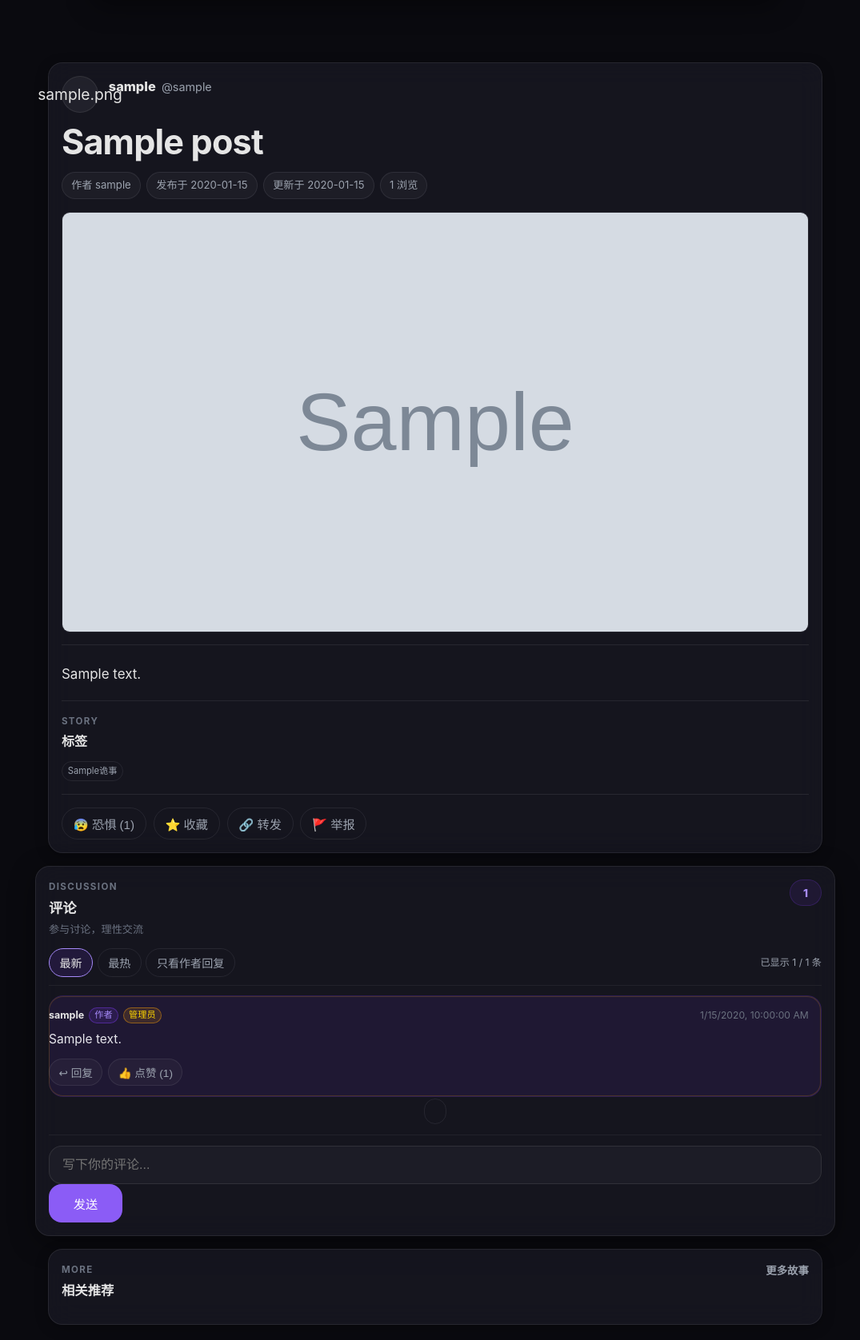
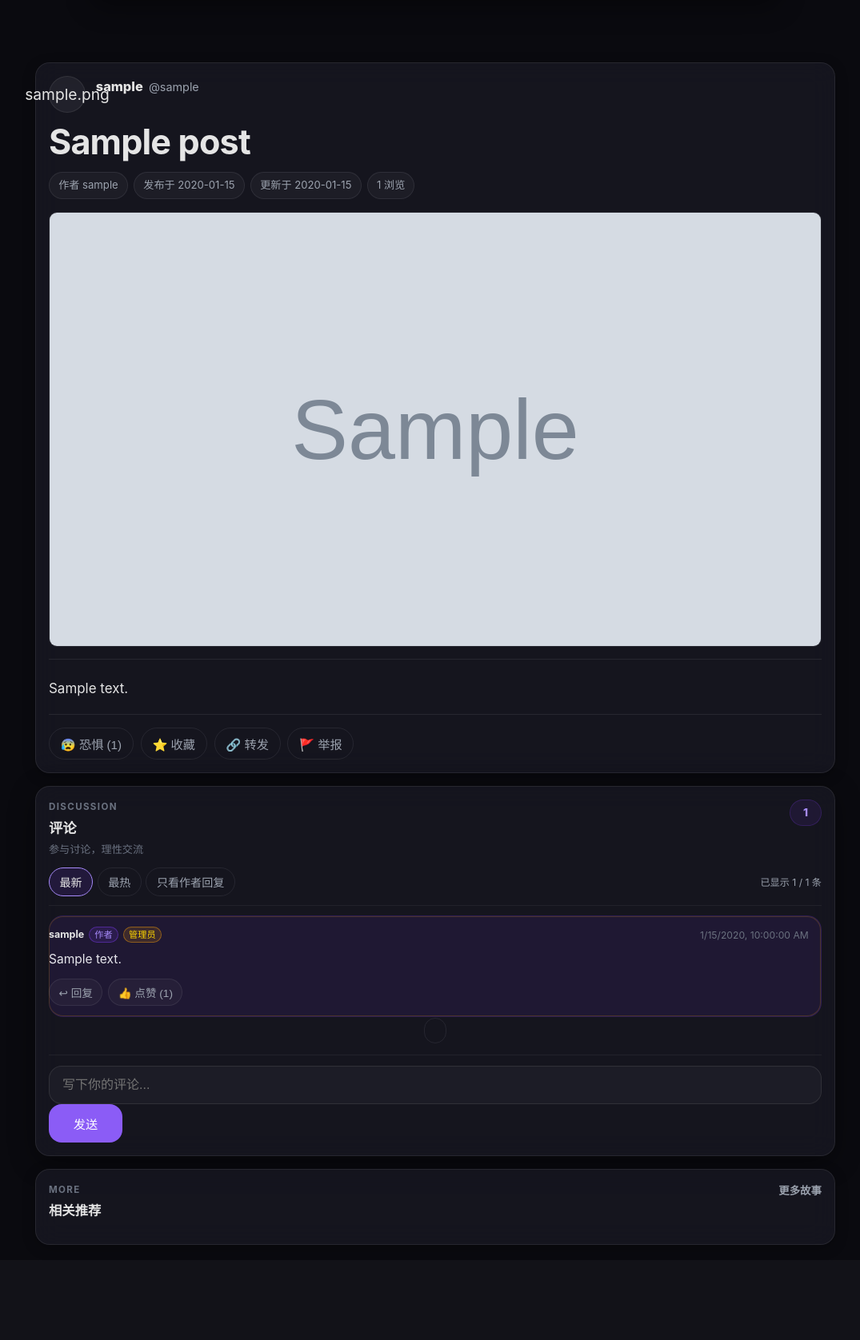
Before and after one commit to gaochenyang666-droid/guihua, a Flask app: a page that uses templates/story.html in a window 1280 px wide. Shown: the part 67-1743 px from the top of the page at 80% size, without its empty margins (96-1171 px from the left). After the commit the page ends 1624 px from the top, so only its background shows below. Run offline with Flask 3, Linux system fonts and the light colour scheme; tables that the repository leaves empty hold one stand-in row (values such as "Sample post"); grey boxes marked "Sample" are stand-in pictures; some libraries are stand-ins or nearby versions.

Commit message:
fix(story): remove tags and align panels

```diff
--- a/static/css/base.css
+++ b/static/css/base.css
@@ -738,6 +738,13 @@ body.page-motion.page-leaving {
     gap: 0.72rem;
 }
 
+.story-panel {
+    width: 100%;
+    box-sizing: border-box;
+    padding: 1.05rem 1.1rem 1.1rem;
+    border-radius: 20px;
+}
+
 .seo-story-page-shell .seo-story-article {
     margin: 0;
     width: 100%;
@@ -750,10 +757,6 @@ body.page-motion.page-leaving {
 .seo-story-page-shell .seo-story-aside {
     margin: 0;
     width: 100%;
-}
-
-.story-x-article {
-    padding: 1.05rem 1.1rem 1.1rem;
 }
 
 .story-x-header {
@@ -846,10 +849,6 @@ body.page-motion.page-leaving {
     margin: 0 0 1.15rem;
 }
 
-.story-x-taxonomy {
-    margin-top: 1.1rem;
-}
-
 .story-section-head {
     display: flex;
     align-items: flex-start;
@@ -869,13 +868,6 @@ body.page-motion.page-leaving {
     font-weight: 700;
     letter-spacing: 0.12em;
     text-transform: uppercase;
-}
-
-.story-tag-panel-title {
-    margin: 0;
-    color: var(--text-primary);
-    font-size: 1rem;
-    font-weight: 800;
 }
 
 .story-engagement-bar {
@@ -936,11 +928,6 @@ body.page-motion.page-leaving {
     color: var(--accent-purple-light);
     font-weight: 800;
     font-size: 0.86rem;
-}
-
-.story-comments-panel,
-.story-x-aside {
-    padding: 1.05rem 1.1rem 1.1rem;
 }
 
 .story-x-aside {
--- a/static/css/mobile-layout.css
+++ b/static/css/mobile-layout.css
@@ -1329,7 +1329,7 @@
         margin: 0.4rem auto 0.85rem;
     }
 
-    .story-x-article {
+    .story-panel {
         padding: 0.9rem 0.9rem 0.92rem;
     }
 
@@ -1364,14 +1364,6 @@
         font-size: 0.76rem;
     }
 
-    .story-x-taxonomy {
-        margin-top: 0.85rem;
-    }
-
-    .story-tag-panel-title {
-        font-size: 0.94rem;
-    }
-
     .story-section-head,
     .story-comments-head {
         gap: 0.5rem;
@@ -1396,11 +1388,6 @@
     .story-comments-section {
         margin-top: 0;
         padding-top: 0;
-    }
-
-    .story-comments-panel,
-    .story-x-aside {
-        padding: 0.9rem 0.9rem 0.92rem;
     }
 
     .story-comments-head {
--- a/static/story-detail.js
+++ b/static/story-detail.js
@@ -17,6 +17,21 @@
     });
     var state = comments.createState();
     var currentPost = null;
+    var backBtn = document.getElementById('storyBackBtn');
+
+    if (backBtn) {
+        backBtn.addEventListener('click', function (evt) {
+            try {
+                var ref = document.referrer ? new URL(document.referrer) : null;
+                if (ref && ref.origin === window.location.origin && window.history.length > 1) {
+                    evt.preventDefault();
+                    window.history.back();
+                }
+            } catch (_) {
+                // Fall back to the anchor href.
+            }
+        });
+    }
 
     function toastError(msg) {
         if (window.Toast && window.Toast.error) window.Toast.error(msg || '操作失败');
--- a/templates/story.html
+++ b/templates/story.html
@@ -12,13 +12,13 @@
 </head>
 <body class="story-article-page">
     <nav class="glass story-topbar">
-        <a href="javascript:history.back()" class="story-topbar-back" data-no-transition="1" aria-label="返回">←</a>
+        <a href="/stories" class="story-topbar-back" id="storyBackBtn" data-no-transition="1" aria-label="返回">←</a>
         <div class="story-topbar-title">帖子</div>
         <div class="story-topbar-spacer" aria-hidden="true"></div>
     </nav>
 
     <main class="post-page-shell story-x-shell" data-post-id="{{ post.id }}">
-        <article class="post-page-main post-page-body is-ready glass seo-story-article story-x-article">
+        <article class="post-page-main post-page-body is-ready glass seo-story-article story-x-article story-panel">
             <header class="story-x-header">
                 <div class="story-x-author-row">
                     <div class="story-x-avatar">{{ (post.author.avatar if post.author and post.author.avatar else '👻') }}</div>
@@ -49,25 +49,6 @@
                 {{ post.content|safe }}
             </section>
 
-            {% if category.name or post_view.tags %}
-            <section class="seo-story-taxonomy story-x-taxonomy">
-                <div class="story-section-head">
-                    <div class="story-section-heading">
-                        <div class="story-section-kicker">Story</div>
-                        <div class="story-tag-panel-title">标签</div>
-                    </div>
-                </div>
-                <div class="seo-tag-list">
-                    {% if category.name %}
-                    <span class="tag timeline-tag">{{ category.name }}</span>
-                    {% endif %}
-                    {% for tag in post_view.tags %}
-                    <span class="tag timeline-tag">{{ tag }}</span>
-                    {% endfor %}
-                </div>
-            </section>
-            {% endif %}
-
             <section class="post-detail-actions story-engagement-bar">
                 <button class="btn btn-ghost story-engagement-btn" type="button" data-action="like">😰 恐惧 ({{ story_post_seed.likes_count if story_post_seed else 0 }})</button>
                 <button class="btn btn-ghost story-engagement-btn" type="button" data-action="bookmark">⭐ 收藏{% if story_post_seed and story_post_seed.is_bookmarked %}（已收）{% endif %}</button>
@@ -77,7 +58,7 @@
 
         </article>
 
-        <section class="post-page-main glass story-comments-panel">
+        <section class="post-page-main glass story-comments-panel story-panel">
             <section class="comments-section story-comments-section">
                 <div class="story-comments-head">
                     <div class="story-comments-heading story-section-heading">
@@ -104,7 +85,7 @@
             </section>
         </section>
 
-        <aside class="post-page-main glass seo-story-aside story-x-aside">
+        <aside class="post-page-main glass seo-story-aside story-x-aside story-panel">
             <section>
                 <div class="story-section-head story-related-head">
                     <div class="story-section-heading">
```
